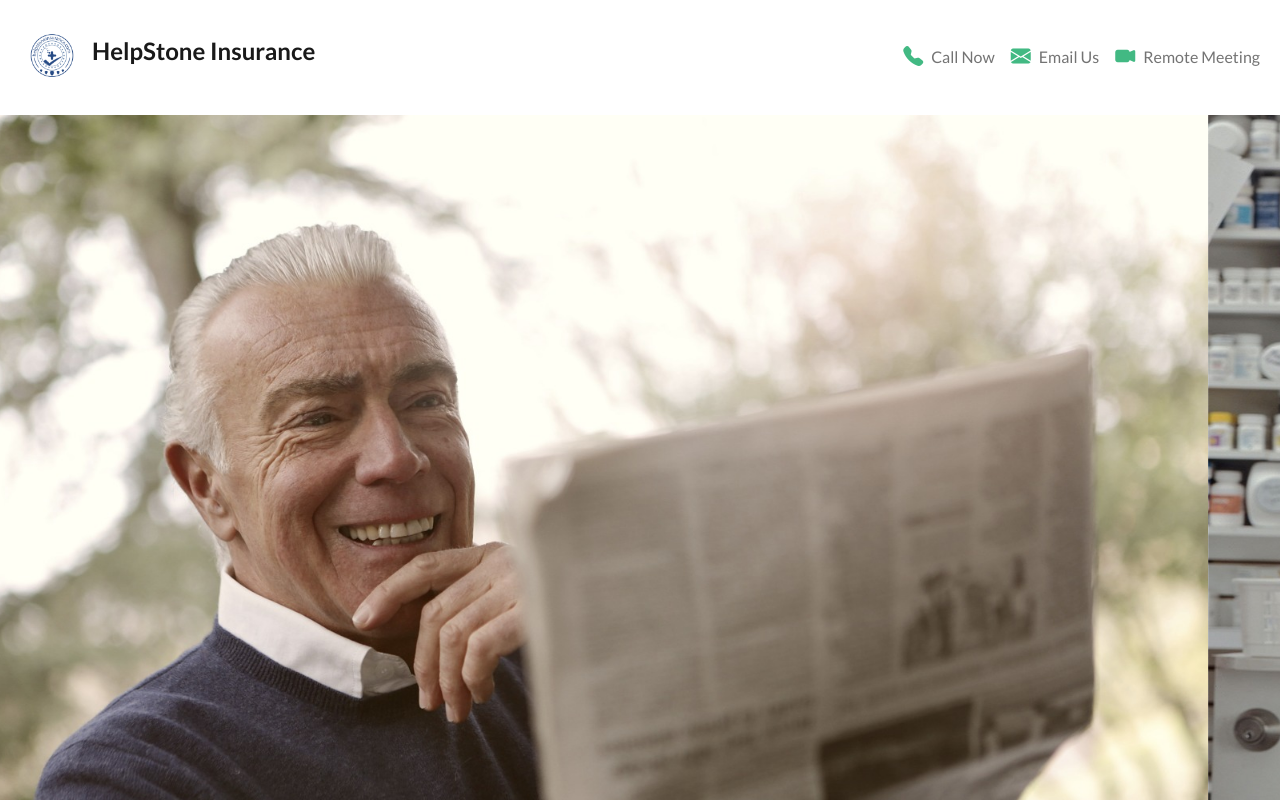
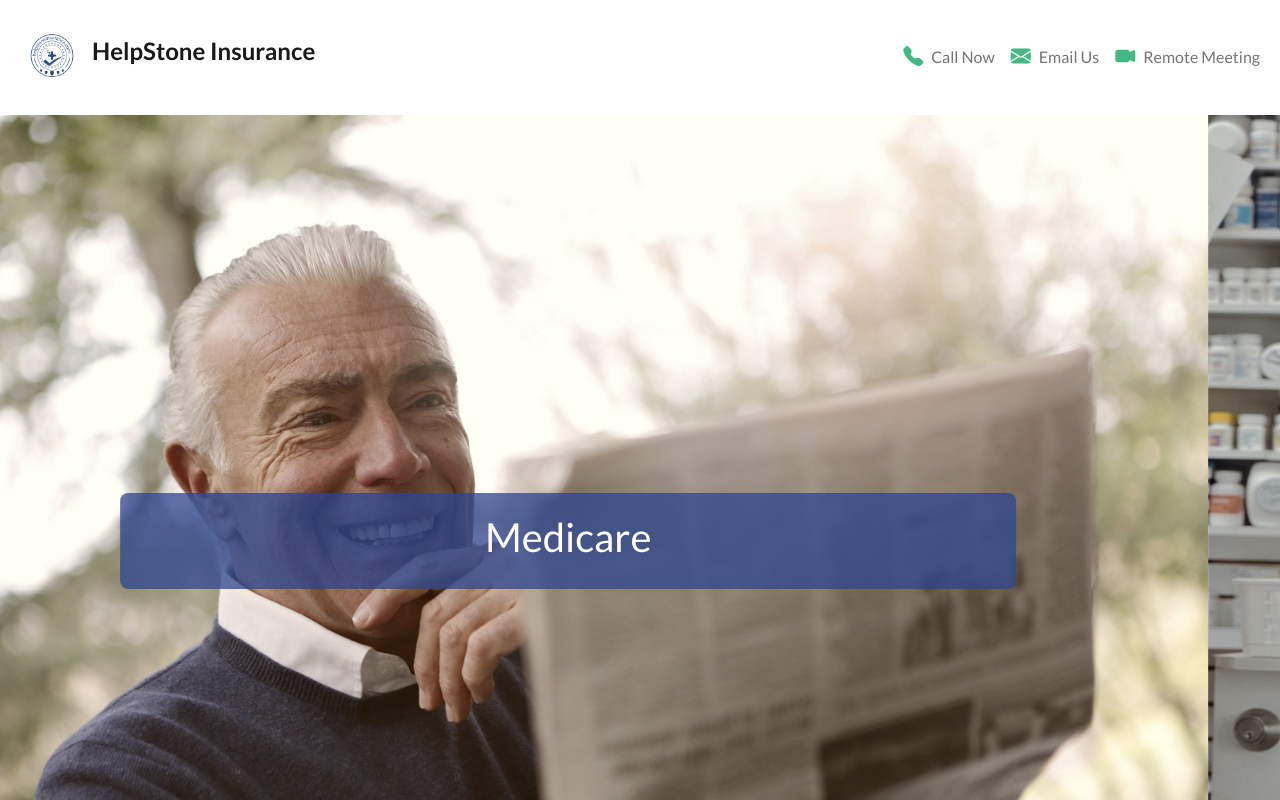
Before and after one commit to egdiala/help-stone-insurance, a Vue app: page / in a window 1280 px wide. Shown: the top 800 px of the page. Built offline with nearby package versions, Linux system fonts and the light colour scheme.

Commit message:
centered banner text

```diff
--- a/public/css/styles.css
+++ b/public/css/styles.css
@@ -20,8 +20,14 @@ footer {
 }
 
 .carousel-caption {
-    background-color: rgba(44, 70, 142, 0.8) !important;
+    background-color: rgba(44, 70, 142, 0.75) !important;
     border-radius: 8px !important;
+    margin: 0;
+    height: fit-content;
+    position: absolute;
+    top: 50%;
+    -ms-transform: translateY(-50%);
+    transform: translateY(-50%);
 }
 
 .mb-50 {
--- a/src/App.vue
+++ b/src/App.vue
@@ -81,6 +81,6 @@ export default {
   name: 'App',
   components: {
 
-  }
+  },
 }
 </script>
```
